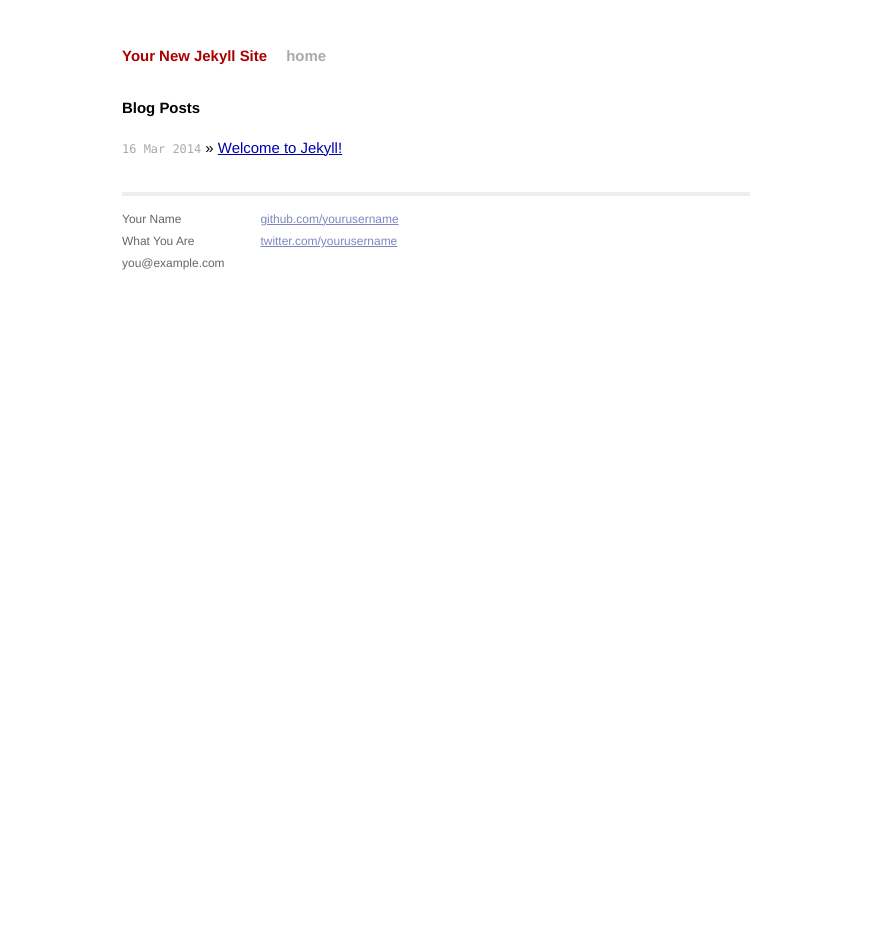
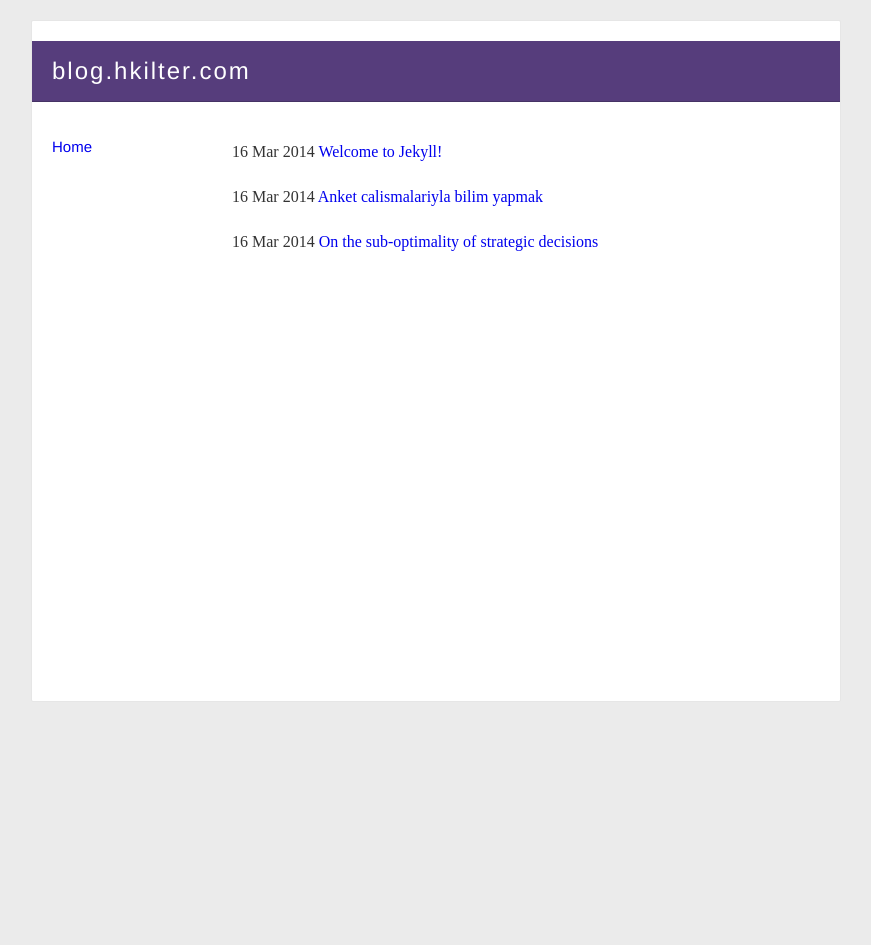
Before and after one commit to hkilter/hkilter-old.github.io, a Jekyll site: the page built from index.html, in a window 1280 px wide. Shown: the whole page, without its empty margins (204-1075 px from the left). Built offline with Jekyll 4.4.1, drawn with Linux system fonts in a browser that asks for light colours; some web fonts are replaced; Markdown is read by kramdown in place of the engine named in the settings; after the commit the page ends 900 px from its top, so only the background shows below that.

Commit message:
Newly added

```diff
--- a/_config.yml
+++ b/_config.yml
@@ -1,3 +1,3 @@
-name: Your New Jekyll Site
+name: blog.hkilter.com
 markdown: redcarpet
 pygments: true
--- a/_layouts/default.html
+++ b/_layouts/default.html
@@ -12,33 +12,54 @@
         <!-- Custom CSS -->
         <link rel="stylesheet" href="/css/main.css">
 
+		<!-- Google Font-->
+		<link href='http://fonts.googleapis.com/css?family=Mate' rel='stylesheet' type='text/css'>
+
     </head>
     <body>
 
-        <div class="site">
-          <div class="header">
-            <h1 class="title"><a href="/">{{ site.name }}</a></h1>
-            <a class="extra" href="/">home</a>
+	<!-- PAGE -->
+	<div id="page">
+
+	<!-- FRAME1 -->
+	<div id="frame1">
+
+		<!-- FRAME2 -->
+		<div id="frame2">
+			<!-- HEADER -->
+			<header>
+				<div class="inner">
+					<div id="logo"><a href="/">{{ site.name }}</a></div>
+					<div id="social"></div>
 				</div>
+			</header>
 
+			<!-- ASIDE -->
+			<aside>
+				<p><a href="/">Home</a></p>
+			</aside>
+
+			<!-- ARTICLE -->
+			<article>
 				{{ content }}
+			</article>
+			<!-- /ARTICLE -->
 
-          <div class="footer">
-            <div class="contact">
-              <p>
-                Your Name<br />
-                What You Are<br />
-                you@example.com
-              </p>
+			<div style="clear: both;"></div>
+
 		</div>
-            <div class="contact">
-              <p>
-                <a href="https://github.com/yourusername">github.com/yourusername</a><br />
-                <a href="https://twitter.com/yourusername">twitter.com/yourusername</a><br />
-              </p>
+		<!-- /FRAME2 -->
+
 	</div>
+	<!-- /FRAME1 -->
+
+	<!-- FOOTER
+	<footer>
+			<div class="inner">© H. K. Ilter</div>
+	</footer> -->
+
 	</div>
-        </div>
+	<!-- /PAGE -->
 
 	</body>
 </html>
--- a/_layouts/post.html
+++ b/_layouts/post.html
@@ -1,9 +1,8 @@
 ---
 layout: default
 ---
-<h2>{{ page.title }}</h2>
+<div class="article-title">{{ page.title }}</div>
 <p class="meta">{{ page.date | date_to_string }}</p>
-
 <div class="post">
 {{ content }}
 </div>
--- a/css/main.css
+++ b/css/main.css
@@ -1,10 +1,161 @@
+/* Framework */
+html,
+body {
+/*font-family: 'lucida grande',tahoma,verdana,arial,sans-serif;*/
+font-family: "Helvetica Neue", Helvetica, Arial, sans-serif;
+font-size: 15px;
+font-weight: 200;
+color: #333;
+margin: 0;
+background-color: rgb(235, 235, 235);
+line-height: 1.28;
+padding: 0;
+text-align: left;
+direction: ltr;
+unicode-bidi: embed;
+width: 100%;
+height: 100%;
+}
+
+h1, h2, h3, h4, h5, h6 { border: none; font-weight: 200;}
+
+b, th {font-weight: 500;}
+
+a {
+	text-decoration: none;
+}
+
+a:hover {
+	text-decoration: underline;
+}
+
+#page {
+	height: auto;
+	min-height: 100%;
+}
+
+header {
+	background: #563d7c;
+	border-bottom: 1px solid #463265;
+	font-weight: bold;
+	height: 60px;
+	line-height: 60px;
+	/*width: 100%;*/
+	z-index: 300;
+	box-shadow: 0 1px 0 rgba(255,255,255,.1);
+	margin: 0px -20px 0px -20px;
+}
+
+header .inner, footer .inner {
+	margin: 0 auto;
+	padding: 0;
+}
+
+header #logo {
+	float: left;
+	margin-left: 20px;
+	color: white;
+	font-size: 24px;
+	font-weight: 200;
+	letter-spacing: 2px;
+}
+
+header #logo a {
+	color: white;
+	text-decoration: none;
+}
+
+header #social {
+	float: right;
+	margin-right: 20px;
+	color: white;
+}
+
+header #social a {
+	color: white;
+	text-decoration: none;
+}
+
+header #social a:hover {
+	color: #1769FF;
+}
+
+
+#frame2 {
+	background: #fff;
+	-webkit-border-radius: 2px;
+	padding: 20px;
+	margin: 0 auto;
+	max-width: 768px;
+	overflow: hidden;
+	height: auto;
+	position: relative;
+	min-height: 640px;
+	border: 1px solid rgb(230, 230, 230);
+}
+
+#frame1 {
+	padding: 20px 0 40px 0;
+	/*height: 100%;*/
+	/*min-height: 600px;*/
+}
+
+aside {
+	float: left;
+	width: 140px;
+	margin-left: -20px;
+	padding: 20px;
+	height: 100%;
+	position: absolute;
+}
+
+aside #tools {
+	bottom: 0;
+	margin-top: 24px;
+	position: relative;
+	margin-bottom: 20px;
+	width: 140px;
+}
+
+article {
+	font-family: "Mate", serif;
+	margin-left: 180px;
+	font-size: 16px;
+	line-height: 1.8;
+	padding-top: 20px;
+}
+
+article .article-title {
+	font-size: 24px;
+	font-weight: 200;
+	margin: 0px -20px 20px -20px;
+	text-rendering: optimizelegibility;
+	margin-bottom: 20px;
+	padding-bottom: 20px;
+	padding-left: 20px;
+	position: relative;
+}
+
+footer {
+	clear: both;
+	width: 100%;
+	z-index: 300;
+	color: #a1a1a1;
+	bottom: 17px;
+	margin-top: 34px;
+}
+
+footer .inner {
+	margin-top: -60px;
+}
+
 /*****************************************************************************/
 /*
 /* Common
 /*
 /*****************************************************************************/
 
-/* Global Reset */
+/* Global Reset
 * {
   margin: 0;
   padding: 0;
@@ -17,6 +168,7 @@ body {
   font: 13.34px Helvetica, Arial, sans-serif;
   font-size: small;
   text-align: center;
+  font-weight: 300;
 }
 
 h1, h2, h3, h4, h5, h6 {
@@ -27,7 +179,7 @@ p { margin: 1em 0; }
 
 a         { color: #00a; }
 a:hover   { color: #000; }
-a:visited { color: #a0a; }
+a:visited { color: #a0a; }*/
 
 /*****************************************************************************/
 /*
@@ -45,7 +197,7 @@ a:visited { color: #a0a; }
 
 .posts span {
   color: #aaa;
-  font-family: Monaco, "Courier New", monospace;
+  font-family: "Mate", serif;
   font-size: 80%;
 }
 
--- a/index.html
+++ b/index.html
@@ -1,13 +1,8 @@
 ---
 layout: default
-title: Your New Jekyll Site
+title: blog.hkilter.com
 ---
 
-<div id="home">
-  <h1>Blog Posts</h1>
-  <ul class="posts">
-    {% for post in site.posts %}
-      <li><span>{{ post.date | date_to_string }}</span> &raquo; <a href="{{ post.url }}">{{ post.title }}</a></li>
-    {% endfor %}
-  </ul>
-</div>
+{% for post in site.posts %}
+<p><span>{{ post.date | date_to_string }}</span> <a href="{{ post.url }}">{{ post.title }}</a></p>
+{% endfor %}
```
Also changed, not shown: _posts/2014-03-16-On-the-sub-optimality-of-strategic-decisions.markdown (added, +8 -0 lines), _posts/2014-03-16-anket-calismalariyla-bilim-yapmak.markdown (added, +25 -0 lines). Lines whose indentation alone changed are shown as unchanged.
